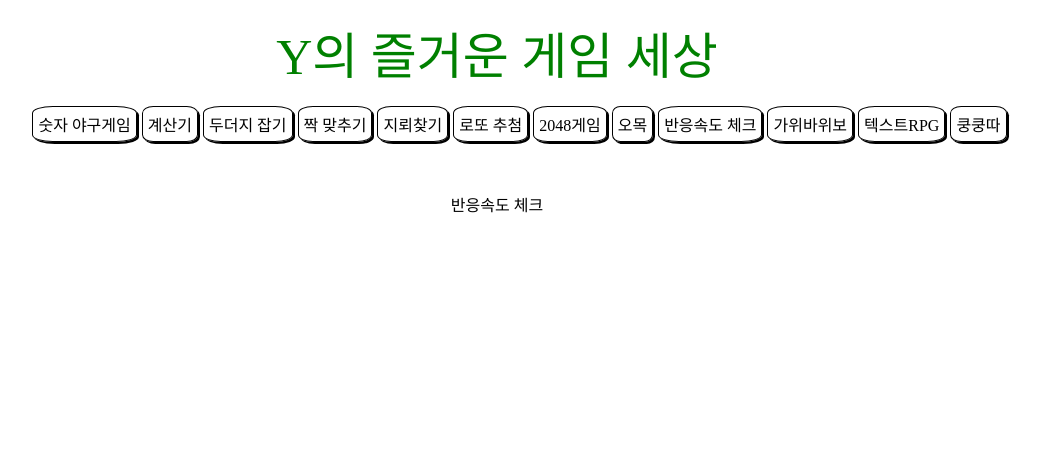
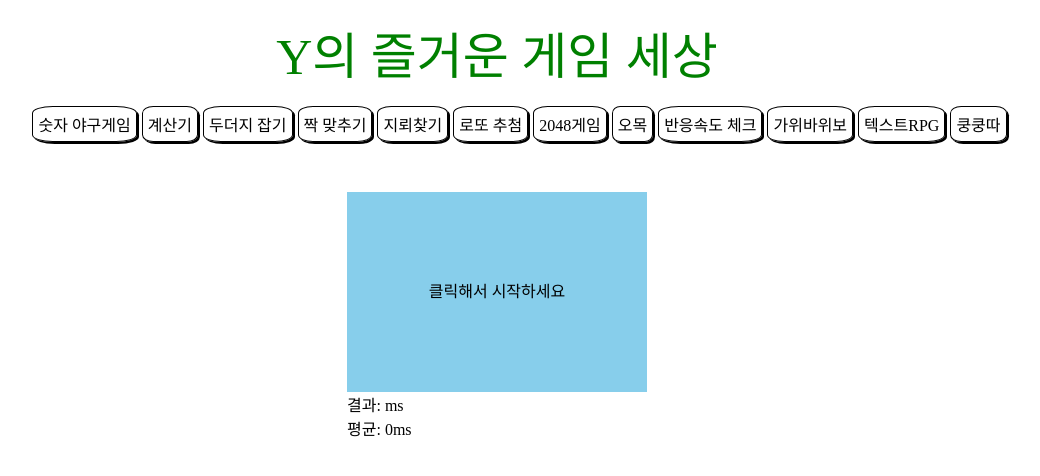
Before and after one commit to tomyhas59/reactGame, a React (Create React App) app: page /responseCheck in a window 1280 px wide. Shown: the top 476 px of the page, without its empty margins (143-1183 px from the left). Built offline with nearby package versions, Linux system fonts and the light colour scheme.

Commit message:
상태변화 useEffect

```diff
--- a/src/pages/ResponseCheck.js
+++ b/src/pages/ResponseCheck.js
@@ -1,11 +1,78 @@
-import React from 'react';
+import React, { useState, useEffect } from "react";
+import styled from "styled-components";
 
 const ResponseCheck = () => {
+  const [color, setColor] = useState("skyblue");
+  const [text, setText] = useState("클릭해서 시작하세요");
+  const [startTime, setStartTime] = useState(null);
+  const [endTime, setEndTime] = useState(null);
+  const [records, setRecords] = useState([]);
+  const [timeOutId, setTimeOutId] = useState(null);
+  const [current, setCurrent] = useState(null);
+  const [average, setAverage] = useState(null);
+  const [fastRecord, setFastRecord] = useState([]);
+
+  const onClickScreen = () => {
+    if (color === "skyblue") {
+      setColor("red");
+      setText("초록색이 되면 클릭하세요");
+      const timeoutId = setTimeout(() => {
+        setStartTime(new Date());
+        setText("클릭하세요");
+        setColor("greenyellow");
+      }, Math.floor(Math.random() * 1000) + 2000);
+      setTimeOutId(timeoutId);
+    } else if (color === "red") {
+      clearTimeout(timeOutId);
+      setColor("skyblue");
+      setText("너무 성급하시군요");
+    } else if (color === "greenyellow") {
+      setEndTime(new Date());
+      setColor("skyblue");
+      setText("클릭해서 시작하세요");
+    }
+  };
+
+  useEffect(() => {
+    if (endTime && startTime) {
+      const responseTime = endTime - startTime;
+      if (responseTime > 0) {
+        setCurrent(responseTime);
+        setRecords([...records, responseTime]);
+      }
+    }
+  }, [endTime, startTime]);
+
+  useEffect(() => {
+    const averageValue =
+      records.length > 0 ? records.reduce((a, c) => a + c) / records.length : 0;
+    setAverage(averageValue);
+    const sortedRecords = [...records].sort((a, b) => a - b).slice(0, 5);
+    setFastRecord(sortedRecords);
+  }, [records]);
+
   return (
     <div>
-      반응속도 체크
+      <Screen color={color} onClick={onClickScreen}>
+        {text}
+      </Screen>
+      <div>결과: {current}ms</div>
+      <div>평균: {average}ms</div>
+      {fastRecord.map((v, i) => (
+        <div key={i}>{`${i + 1}위: ${v}ms`}</div>
+      ))}
     </div>
   );
 };
 
 export default ResponseCheck;
+
+const Screen = styled.div`
+  background-color: ${(props) => props.color};
+  width: 300px;
+  height: 200px;
+  text-align: center;
+  line-height: 200px;
+  user-select: none;
+  cursor: pointer;
+`;
```
